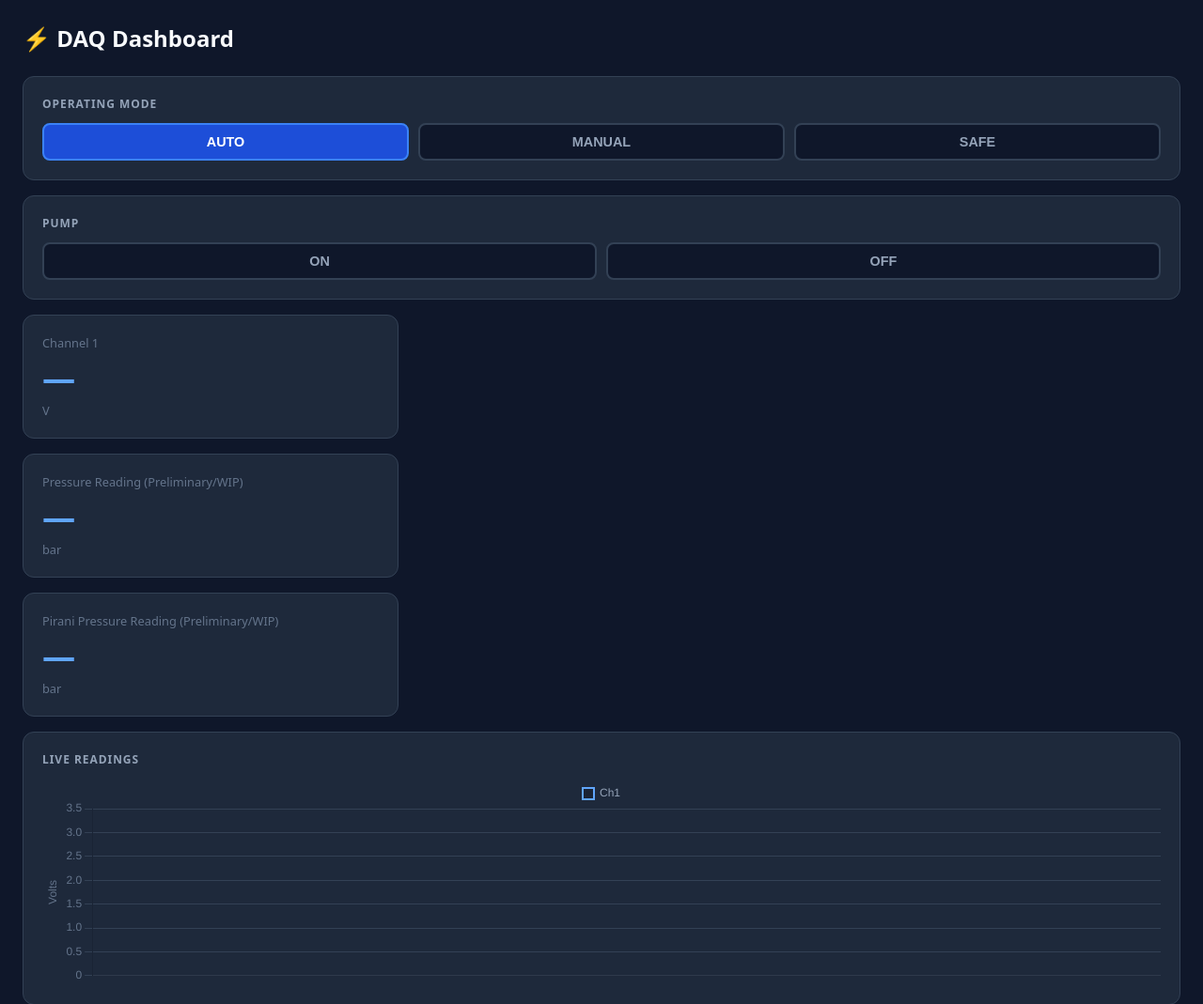
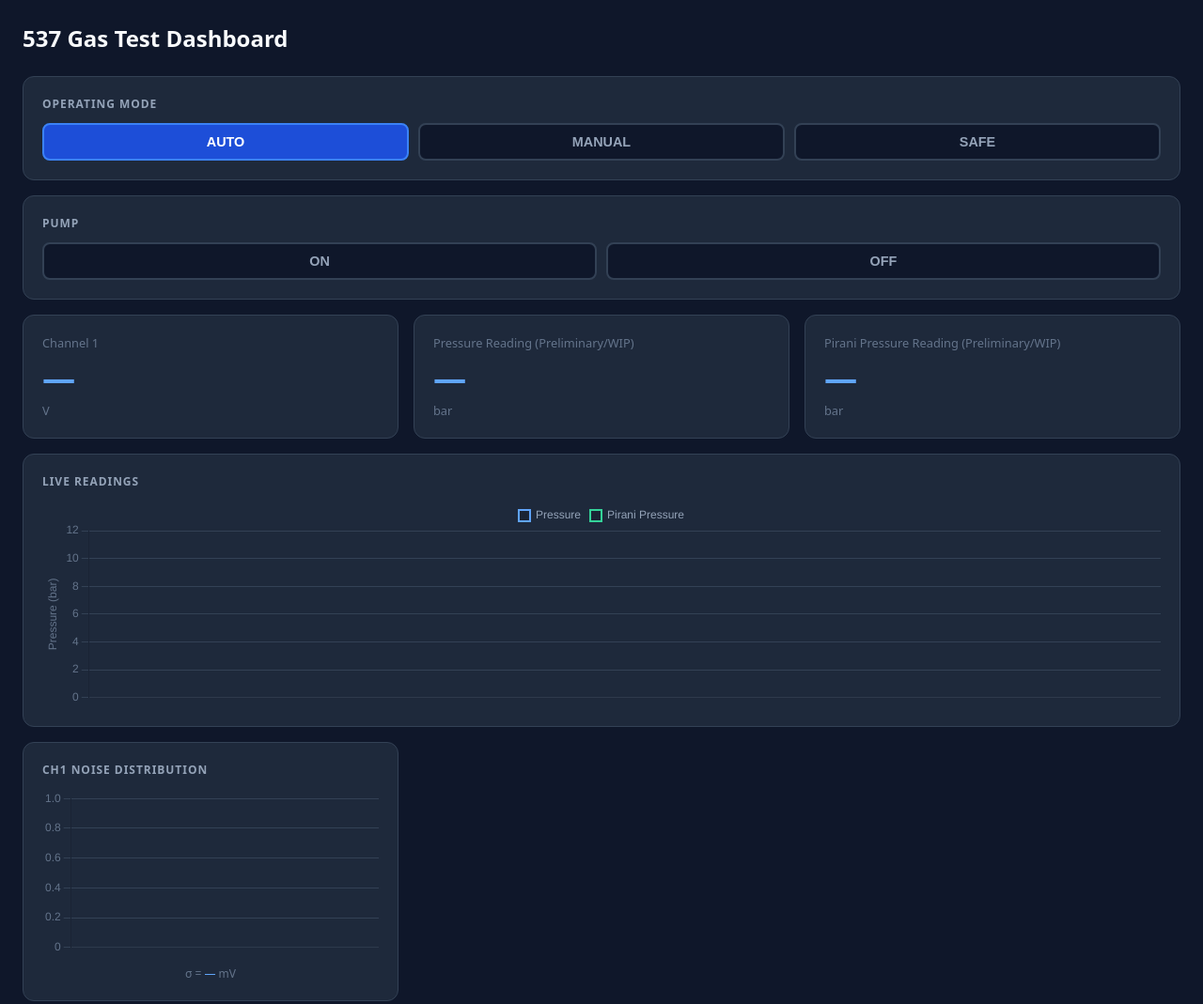
Before and after one commit to Charlotte-Knight/gas-test-daq, a FastAPI app: page / in a window 1280 px wide. Shown: the top 1069 px of the page at 94% size. Run offline with FastAPI, Linux system fonts and the light colour scheme; data that the repository does not hold is empty.

Commit message:
dashboard formatting

```diff
--- a/templates/index.html
+++ b/templates/index.html
@@ -3,7 +3,7 @@
 <head>
   <meta charset="UTF-8" />
   <meta name="viewport" content="width=device-width, initial-scale=1.0"/>
-  <title>DAQ Dashboard</title>
+  <title>537 Gas Test Dashboard</title>
   <script src="https://cdn.jsdelivr.net/npm/chart.js@4.4.0/dist/chart.umd.min.js"></script>
   <style>
     *, *::before, *::after { box-sizing: border-box; margin: 0; padding: 0; }
@@ -124,7 +124,7 @@
 </head>
 <body>
 
-<h1>⚡ DAQ Dashboard</h1>
+<h1>537 Gas Test Dashboard</h1>
 
 <div class="grid" style="margin-bottom:16px;">
   <!-- Mode selector -->
@@ -155,17 +155,13 @@
     <div class="ch-value" id="ch1">—</div>
     <div class="ch-unit">V</div>
   </div>
-</div>
 
-<div class="grid grid-3" style="margin-bottom:16px;">
   <div class="card ch1">
     <div class="ch-label">Pressure Reading (Preliminary/WIP)</div>
     <div class="ch-value" id="pressure">—</div>
     <div class="ch-unit">bar</div>
   </div>
-</div>
 
-<div class="grid grid-3" style="margin-bottom:16px;">
   <div class="card ch1">
     <div class="ch-label">Pirani Pressure Reading (Preliminary/WIP)</div>
     <div class="ch-value" id="pirani-pressure">—</div>
@@ -208,7 +204,8 @@
   const MAX_POINTS = 60;
   const labels = [];
   const datasets = [
-    { label: "Ch1", data: [], borderColor: "#60a5fa", tension: 0.3, pointRadius: 0, borderWidth: 2 },
+    { label: "Pressure", data: [], borderColor: "#60a5fa", tension: 0.3, pointRadius: 0, borderWidth: 2 },
+    { label: "Pirani Pressure", data: [], borderColor: "#34d399", tension: 0.3, pointRadius: 0, borderWidth: 2 },
   ];
 
   const chart = new Chart(document.getElementById("chart"), {
@@ -224,17 +221,18 @@
         y: {
           ticks: { color: "#64748b" },
           grid: { color: "#334155" },
-          min: 0, max: 3.5,
-          title: { display: true, text: "Volts", color: "#64748b" }
+          min: 0, max: 12,
+          title: { display: true, text: "Pressure (bar)", color: "#64748b" }
         },
       },
     },
   });
 
-  function pushToChart(ts, ch1) {
+  function pushToChart(ts, pressure, pirani_pressure) {
     const label = new Date(ts).toLocaleTimeString();
     labels.push(label);
-    datasets[0].data.push(ch1);
+    datasets[0].data.push(pressure);
+    datasets[1].data.push(pirani_pressure);
     if (labels.length > MAX_POINTS) {
       labels.shift();
       datasets.forEach(d => d.data.shift());
@@ -294,7 +292,7 @@
       document.getElementById("ts").textContent  = new Date(d.timestamp).toLocaleTimeString();
       highlightMode(d.mode);
       highlightPump(d.pump);
-      pushToChart(d.timestamp, d.ch1);
+      pushToChart(d.timestamp, d.pressure, d.pirani_pressure);
     };
 
     es.onerror = () => {
```
